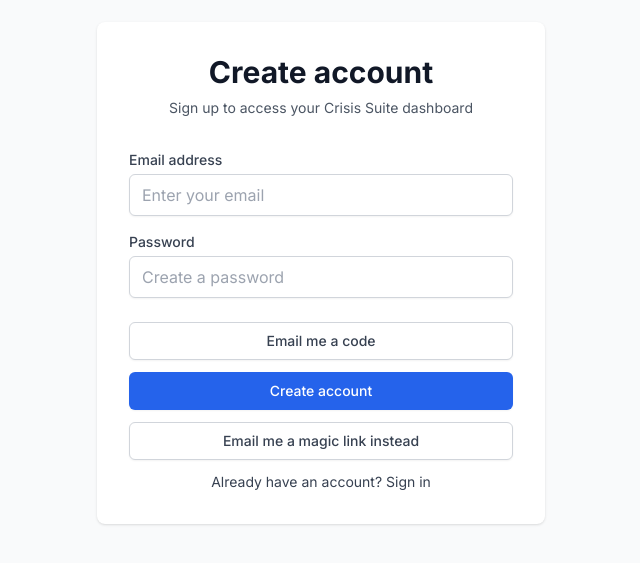
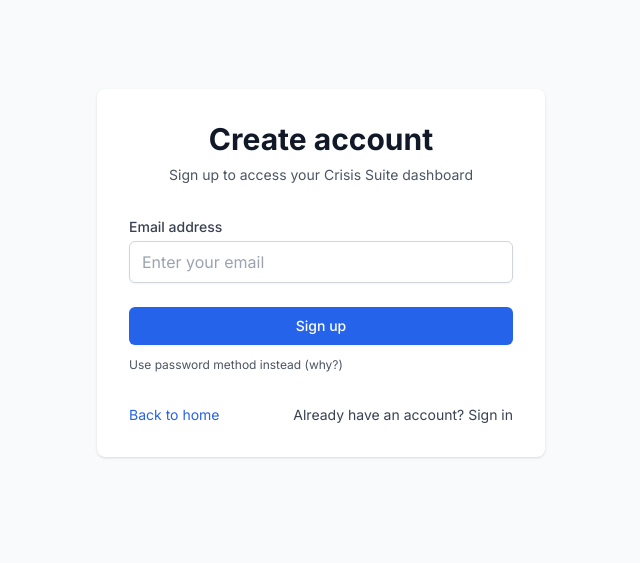
Before and after one commit to SamuelPicasse/MVP-crisis-suite, a Next.js app in the folder apps/web/: page /signup in a window 1280 px wide. Shown: the part 127-690 px from the top of the page, without its empty margins (319-959 px from the left). Built offline with nearby package versions, Linux system fonts and the light colour scheme.

Commit message:
Auth UI: remove magic link option; make OTP the primary flow on login/signup; de-emphasize password; move compact signup/signin CTAs to footer next to Back to home

```diff
--- a/apps/web/src/app/login/page.tsx
+++ b/apps/web/src/app/login/page.tsx
@@ -62,33 +62,6 @@
     router.refresh();
   };
 
-  const handleMagicLink = async () => {
-    setError(null);
-    setInfo(null);
-    const emailTrimmed = email.trim();
-    if (!emailTrimmed) {
-      setError('Please enter your email to receive a magic link.');
-      return;
-    }
-    const emailOk = /.+@.+\..+/.test(emailTrimmed);
-    if (!emailOk) {
-      setError('Please enter a valid email address.');
-      return;
-    }
-    const supabase = createClient();
-    const { error } = await supabase.auth.signInWithOtp({
-      email: emailTrimmed,
-      options: {
-        emailRedirectTo: 'http://localhost:3000/dashboard',
-        shouldCreateUser: true
-      }
-    });
-    if (error) {
-      setError(error.message);
-      return;
-    }
-    setInfo('Magic link sent! Check your email to finish signing in.');
-  };
 
   const handleSendOtp = async () => {
     setError(null);
@@ -166,7 +139,7 @@
         <div>
           <h2 className="text-3xl font-bold text-center text-gray-900">Sign in</h2>
           <p className="mt-2 text-center text-sm text-gray-600">
-            Access your Crisis Suite dashboard
+            Access your Crisis Suite
           </p>
         </div>
 
@@ -227,9 +200,9 @@
                 type="button"
                 onClick={handleSendOtp}
                 disabled={loading}
-                className="w-full flex justify-center py-2 px-4 border border-gray-300 rounded-md shadow-sm text-sm font-medium text-gray-700 bg-white hover:bg-gray-50 focus:outline-none focus:ring-2 focus:ring-offset-2 focus:ring-primary disabled:opacity-50 disabled:cursor-not-allowed"
+                className="w-full flex justify-center py-2 px-4 border border-transparent rounded-md shadow-sm text-sm font-medium text-white bg-primary hover:bg-blue-600 focus:outline-none focus:ring-2 focus:ring-offset-2 focus:ring-primary disabled:opacity-50 disabled:cursor-not-allowed"
               >
-                Email me a code
+                Login
               </button>
               {otpSent && (
                 <div className="flex items-center gap-2">
@@ -254,49 +227,41 @@
               )}
             </div>
 
-            {/* Password flow */}
+            {/* Password flow (de-emphasized) */}
             {!showPassword ? (
               <button
                 type="button"
                 disabled={loading}
                 onClick={() => { setShowPassword(true); setTimeout(() => passwordRef.current?.focus(), 0); }}
-                className="w-full flex justify-center py-2 px-4 border border-transparent rounded-md shadow-sm text-sm font-medium text-white bg-primary hover:bg-blue-600 focus:outline-none focus:ring-2 focus:ring-offset-2 focus:ring-primary disabled:opacity-50 disabled:cursor-not-allowed"
+                className="block text-center text-xs text-gray-600 hover:underline disabled:opacity-50"
               >
-                Sign in with password
+                Use password instead
               </button>
             ) : (
               <button
                 type="submit"
                 disabled={loading}
-                className="w-full flex justify-center py-2 px-4 border border-transparent rounded-md shadow-sm text-sm font-medium text-white bg-primary hover:bg-blue-600 focus:outline-none focus:ring-2 focus:ring-offset-2 focus:ring-primary disabled:opacity-50 disabled:cursor-not-allowed"
+                className="w-full flex justify-center py-2 px-4 border border-gray-300 rounded-md shadow-sm text-sm font-medium text-gray-700 bg-white hover:bg-gray-50 focus:outline-none focus:ring-2 focus:ring-offset-2 focus:ring-primary disabled:opacity-50 disabled:cursor-not-allowed"
               >
                 {loading ? 'Signing in...' : 'Sign in with password'}
               </button>
             )}
 
-            <button
-              type="button"
-              onClick={handleMagicLink}
-              disabled={loading}
-              className="w-full flex justify-center py-2 px-4 border border-gray-300 rounded-md shadow-sm text-sm font-medium text-gray-700 bg-white hover:bg-gray-50 focus:outline-none focus:ring-2 focus:ring-offset-2 focus:ring-primary disabled:opacity-50 disabled:cursor-not-allowed"
-            >
-              Email me a magic link
-            </button>
+            {/** Signup CTA moved to footer next to Back to home */}
+          </div>
 
+          <div className="flex items-center justify-between">
+            <Link href="/" className="text-sm text-primary hover:underline">
+              Back to home
+            </Link>
             <button
               type="button"
               onClick={() => router.push('/signup')}
               disabled={loading}
-              className="w-full flex justify-center py-2 px-4 border border-gray-300 rounded-md shadow-sm text-sm font-medium text-gray-700 bg-white hover:bg-gray-50 focus:outline-none focus:ring-2 focus:ring-offset-2 focus:ring-primary disabled:opacity-50 disabled:cursor-not-allowed"
+              className="inline-flex items-center justify-center px-3 py-1.5 border border-gray-300 rounded-md text-xs font-medium text-gray-700 bg-white hover:bg-gray-50 focus:outline-none focus:ring-2 focus:ring-offset-2 focus:ring-primary disabled:opacity-50 disabled:cursor-not-allowed"
             >
               Create new account
             </button>
-          </div>
-
-          <div className="text-center">
-            <Link href="/" className="text-sm text-primary hover:underline">
-              Back to home
-            </Link>
           </div>
         </form>
       </div>
--- a/apps/web/src/app/signup/page.tsx
+++ b/apps/web/src/app/signup/page.tsx
@@ -1,6 +1,6 @@
 'use client';
 
-import { useState } from 'react';
+import { useRef, useState } from 'react';
 import { useRouter } from 'next/navigation';
 import Link from 'next/link';
 import { createClient } from '@/lib/supabase/client';
@@ -15,6 +15,8 @@
   const [otpSent, setOtpSent] = useState(false);
   const [otpCode, setOtpCode] = useState('');
   const [verifying, setVerifying] = useState(false);
+  const [showPassword, setShowPassword] = useState(false);
+  const passwordRef = useRef<HTMLInputElement | null>(null);
 
   const handleSignup = async (e: React.FormEvent) => {
     e.preventDefault();
@@ -81,33 +83,6 @@
     }
   };
 
-  const handleMagicLink = async () => {
-    setError(null);
-    setInfo(null);
-    const emailTrimmed = email.trim();
-    if (!emailTrimmed) {
-      setError('Please enter your email to receive a magic link.');
-      return;
-    }
-    const emailOk = /.+@.+\..+/.test(emailTrimmed);
-    if (!emailOk) {
-      setError('Please enter a valid email address.');
-      return;
-    }
-    const supabase = createClient();
-    const { error } = await supabase.auth.signInWithOtp({
-      email: emailTrimmed,
-      options: {
-        emailRedirectTo: 'http://localhost:3000/dashboard',
-        shouldCreateUser: true
-      }
-    });
-    if (error) {
-      setError(error.message);
-      return;
-    }
-    setInfo('Magic link sent! Check your email to finish signing up.');
-  };
 
   const handleSendOtp = async () => {
     setError(null);
@@ -217,11 +192,13 @@
               />
             </div>
 
+            {showPassword && (
               <div>
                 <label htmlFor="password" className="block text-sm font-medium text-gray-700">
                   Password
                 </label>
                 <input
+                  ref={passwordRef}
                   id="password"
                   name="password"
                   type="password"
@@ -233,6 +210,7 @@
                   placeholder="Create a password"
                 />
               </div>
+            )}
           </div>
 
           <div className="space-y-3">
@@ -242,9 +220,9 @@
                 type="button"
                 onClick={handleSendOtp}
                 disabled={loading}
-                className="w-full flex justify-center py-2 px-4 border border-gray-300 rounded-md shadow-sm text-sm font-medium text-gray-700 bg-white hover:bg-gray-50 focus:outline-none focus:ring-2 focus:ring-offset-2 focus:ring-primary disabled:opacity-50 disabled:cursor-not-allowed"
+                className="w-full flex justify-center py-2 px-4 border border-transparent rounded-md shadow-sm text-sm font-medium text-white bg-primary hover:bg-blue-600 focus:outline-none focus:ring-2 focus:ring-offset-2 focus:ring-primary disabled:opacity-50 disabled:cursor-not-allowed"
               >
-                Email me a code
+                Sign up
               </button>
               {otpSent && (
                 <div className="flex items-center gap-2">
@@ -269,32 +247,40 @@
               )}
             </div>
 
-            {/* Password signup */}
+            {/* Password signup (de-emphasized) */}
+            {!showPassword ? (
+              <button
+                type="button"
+                disabled={loading}
+                onClick={() => { setShowPassword(true); setTimeout(() => passwordRef.current?.focus(), 0); }}
+                className="block text-center text-xs text-gray-600 hover:underline disabled:opacity-50"
+              >
+                Use password method instead (why?)
+              </button>
+            ) : (
               <button
                 type="submit"
                 disabled={loading}
-              className="w-full flex justify-center py-2 px-4 border border-transparent rounded-md shadow-sm text-sm font-medium text-white bg-primary hover:bg-blue-600 focus:outline-none focus:ring-2 focus:ring-offset-2 focus:ring-primary disabled:opacity-50 disabled:cursor-not-allowed"
+                className="block mx-auto inline-flex items-center justify-center px-3 py-1.5 border border-gray-300 rounded-md text-xs font-medium text-gray-700 bg-white hover:bg-gray-50 focus:outline-none focus:ring-2 focus:ring-offset-2 focus:ring-primary disabled:opacity-50 disabled:cursor-not-allowed"
               >
                 {loading ? 'Creating account…' : 'Create account'}
               </button>
+            )}
 
-            <button
-              type="button"
-              onClick={handleMagicLink}
-              disabled={loading}
-              className="w-full flex justify-center py-2 px-4 border border-gray-300 rounded-md shadow-sm text-sm font-medium text-gray-700 bg-white hover:bg-gray-50 focus:outline-none focus:ring-2 focus:ring-offset-2 focus:ring-primary disabled:opacity-50 disabled:cursor-not-allowed"
-            >
-              Email me a magic link instead
-            </button>
-
+            {/** Moved sign-in link to footer next to Back to home */}
+          </div>
+        </form>
+        <div className="flex items-center justify-between">
+          <Link href="/" className="text-sm text-primary hover:underline">
+            Back to home
+          </Link>
           <Link
             href="/login"
-              className="block text-center text-sm text-gray-700 hover:underline"
+            className="text-sm text-gray-700 hover:underline"
           >
             Already have an account? Sign in
           </Link>
         </div>
-        </form>
       </div>
     </div>
   );
```
Lines whose indentation alone changed are shown as unchanged.
